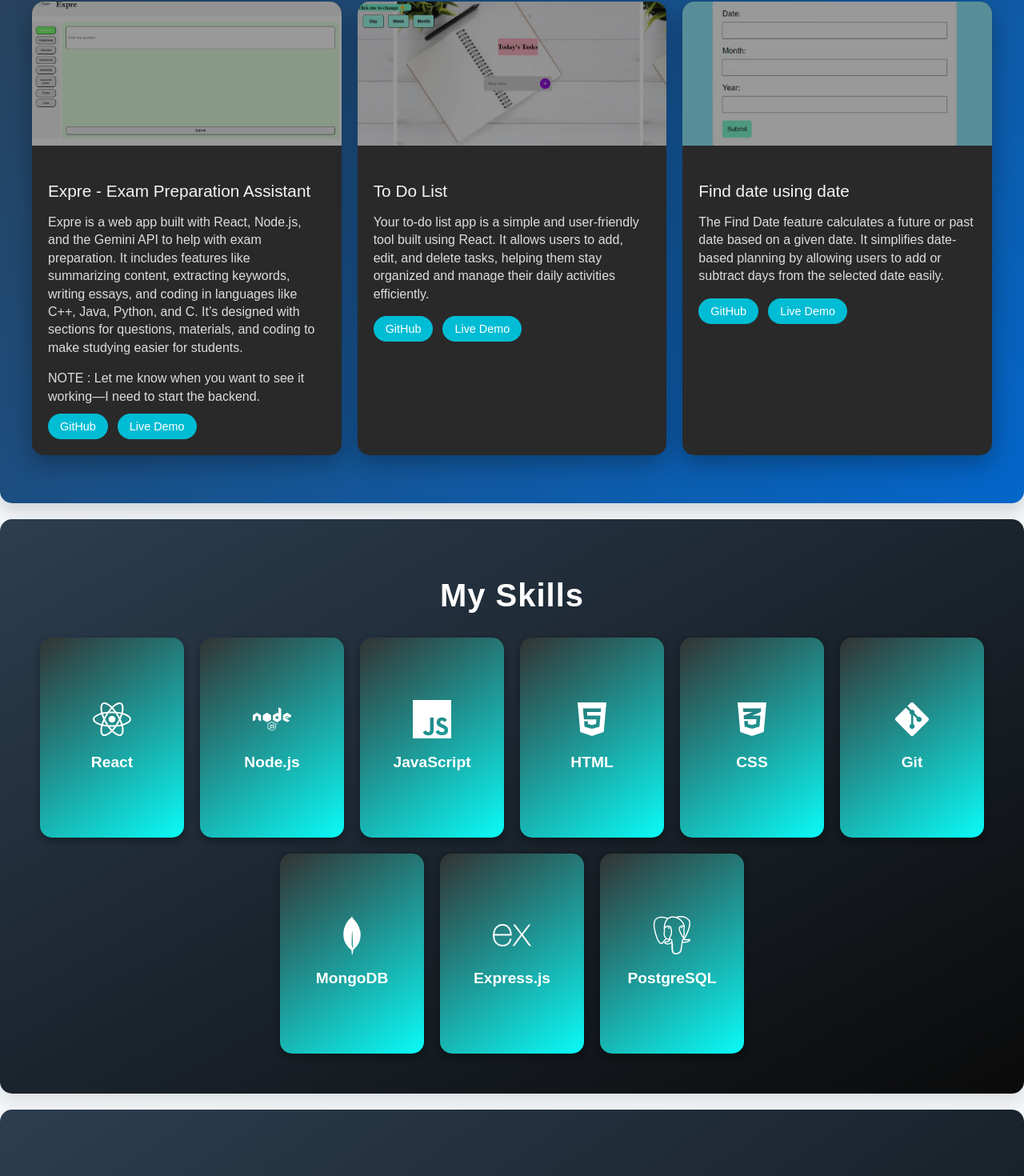
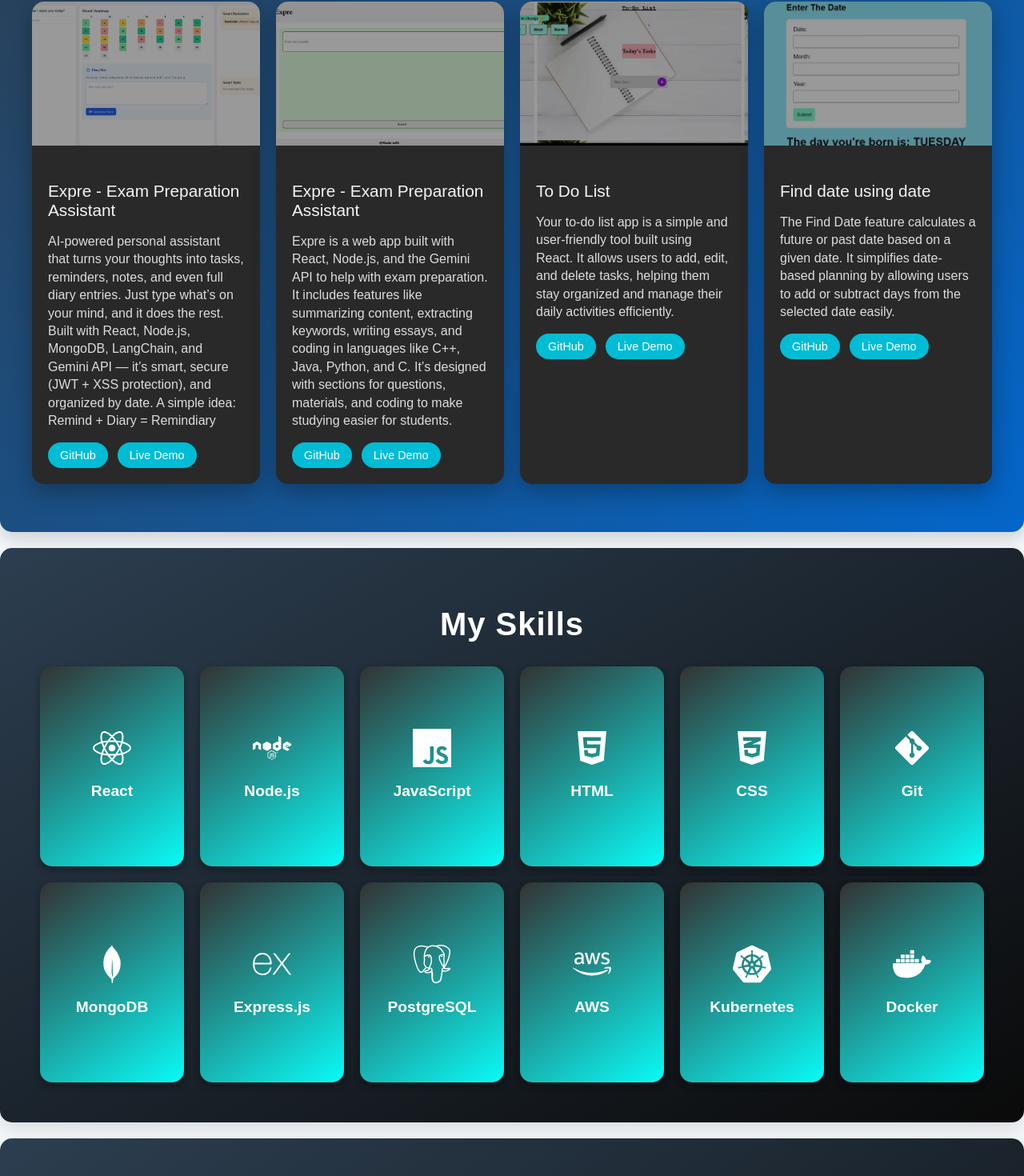
Before and after one commit to navaneeth277/myportfolio, a React (Vite) app: page / in a window 1280 px wide. Shown: the part 1038-2508 px from the top of the page at 80% size. Built offline with nearby package versions, Linux system fonts and the light colour scheme.

Commit message:
some changes

```diff
--- a/src/components/Projects/Projects.jsx
+++ b/src/components/Projects/Projects.jsx
@@ -4,14 +4,23 @@ import Im from "../public/image.png"
 import Im1 from "../public/dod.png"
 import Im2 from "../public/To_do.png"
 import Im3 from "../public/Exper.png"
+import Im4 from "../public/Remindariy.png"
 
 const Projects = ({ isDarkMode }) => {
   const projects = [
     {
       title: "Expre - Exam Preparation Assistant",
+      description: "AI-powered personal assistant that turns your thoughts into tasks, reminders, notes, and even full diary entries. Just type what’s on your mind, and it does the rest. Built with React, Node.js, MongoDB, LangChain, and Gemini API — it’s smart, secure (JWT + XSS protection), and organized by date. A simple idea: Remind + Diary = Remindiary",
+      image: Im4,// Use public folder images directly
+
+      github: "https://github.com/Navaneeth2707/Remindiary",
+      demo: "https://remindery.vercel.app/",
+    },
+    {
+      title: "Expre - Exam Preparation Assistant",
       description: "Expre is a web app built with React, Node.js, and the Gemini API to help with exam preparation. It includes features like summarizing content, extracting keywords, writing essays, and coding in languages like C++, Java, Python, and C. It’s designed with sections for questions, materials, and coding to make studying easier for students.",
       image: Im3,// Use public folder images directly
-      note:" NOTE : Let me know when you want to see it working—I need to start the backend.",
+    //  note:" NOTE : Let me know when you want to see it working—I need to start the backend.",
       github: "https://github.com/Navaneeth2707/",
       demo: "https://expre-frountend-taupe.vercel.app/",
     },
--- a/src/components/Skills/Skills.jsx
+++ b/src/components/Skills/Skills.jsx
@@ -1,18 +1,20 @@
 import React from "react";
 import "./Skills.css";
-import { FaReact, FaNode, FaHtml5, FaCss3Alt, FaGitAlt } from "react-icons/fa";
-import { SiJavascript, SiMongodb, SiTailwindcss, SiTypescript, SiExpress, SiPostgresql } from "react-icons/si"; // Import PostgreSQL icon
-
+import { FaReact, FaNode, FaHtml5, FaCss3Alt, FaGitAlt, FaAws } from "react-icons/fa";
+import { SiJavascript, SiMongodb, SiTailwindcss, SiTypescript, SiExpress, SiPostgresql, SiKubernetes, SiDocker } from "react-icons/si"; // Added Kubernetes and Docker icons
 const skillList = [
     { name: "React", proficiency: 70, icon: <FaReact /> },
-    { name: "Node.js", proficiency: 75, icon: <FaNode /> },
-    { name: "JavaScript", proficiency: 75, icon: <SiJavascript /> },
+    { name: "Node.js", proficiency: 70, icon: <FaNode /> },
+    { name: "JavaScript", proficiency: 80, icon: <SiJavascript /> },
     { name: "HTML", proficiency: 98, icon: <FaHtml5 /> },
-    { name: "CSS", proficiency: 80, icon: <FaCss3Alt /> },
-    { name: "Git", proficiency: 75, icon: <FaGitAlt /> },
-    { name: "MongoDB", proficiency: 50, icon: <SiMongodb /> },
+    { name: "CSS", proficiency: 50, icon: <FaCss3Alt /> },
+    { name: "Git", proficiency: 90, icon: <FaGitAlt /> },
+    { name: "MongoDB", proficiency: 60, icon: <SiMongodb /> },
     { name: "Express.js", proficiency: 85, icon: <SiExpress /> },
-    { name: "PostgreSQL", proficiency: 80, icon: <SiPostgresql /> }, // Added PostgreSQL skill
+    { name: "PostgreSQL", proficiency: 7, icon: <SiPostgresql /> },
+    { name: "AWS", proficiency: 30, icon: <FaAws /> },            // ✅ Fixed
+    { name: "Kubernetes", proficiency: 20, icon: <SiKubernetes /> }, // ✅ Fixed
+    { name: "Docker", proficiency: 65, icon: <SiDocker /> },        // ✅ Fixed
 ];
 
 const Skills = ({ isDarkMode }) => {
```
Also changed, not shown: src/components/public/Remindariy.png (added), 1 other file (tests, documents, lock files or other folders).
